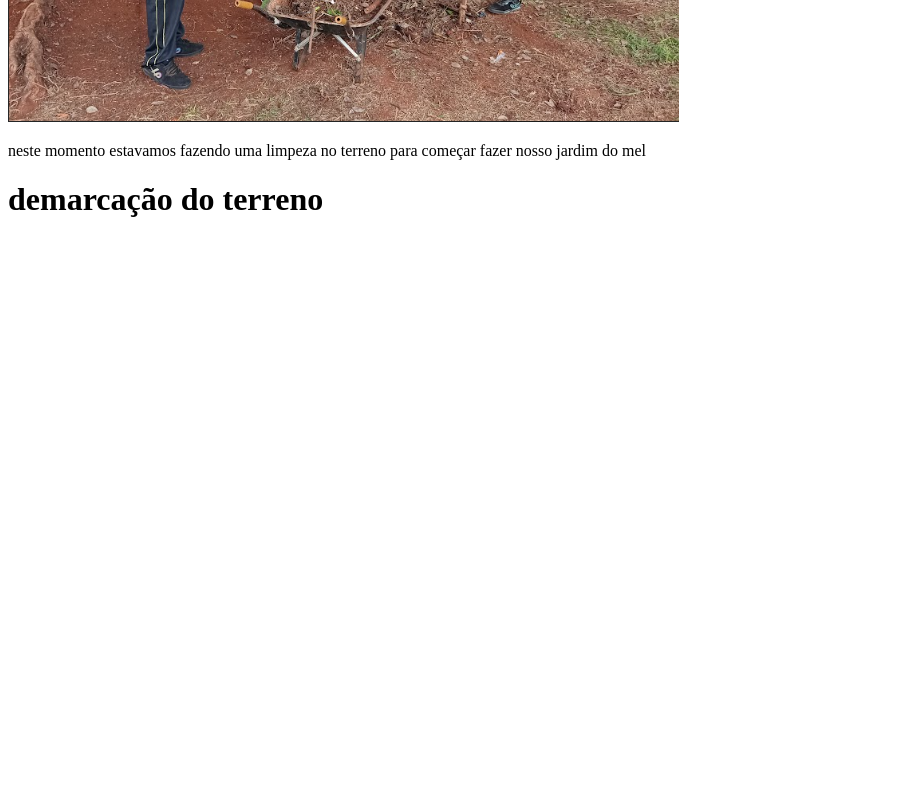
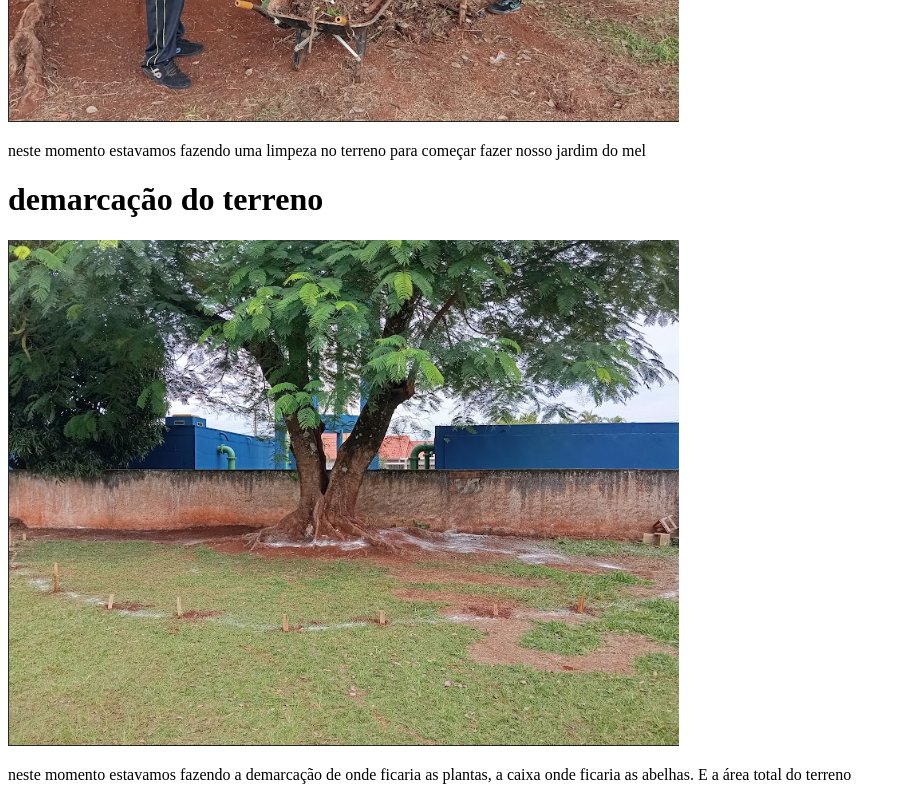
Before and after one commit to Gustavodiasmmm/Gustavinho-, a plain HTML site: page index.html in a window 1280 px wide. Shown: the part 464-1264 px from the top of the page, without its empty margins (0-906 px from the left). Before the commit the page ends 800 px from the top, so only its background shows below. Drawn offline with Linux system fonts and the light colour scheme.

Commit message:
dffcsksk

```diff
--- a/index.html
+++ b/index.html
@@ -10,6 +10,8 @@
  <img src="Screenshot 2025-06-13 08.02.06.png" alt="">
  <p>neste momento estavamos fazendo uma limpeza no terreno para começar fazer nosso jardim do mel</p>
  <h1>demarcação do terreno</h1>
- <img src="" alt="">
+ <img src="Screenshot 2025-06-13 08.07.16.png" alt="">
+ <p>neste momento estavamos fazendo a demarcação de onde ficaria as plantas, a caixa onde ficaria as abelhas. E a área total do terreno</p>
+
 </body>
 </html>
```
